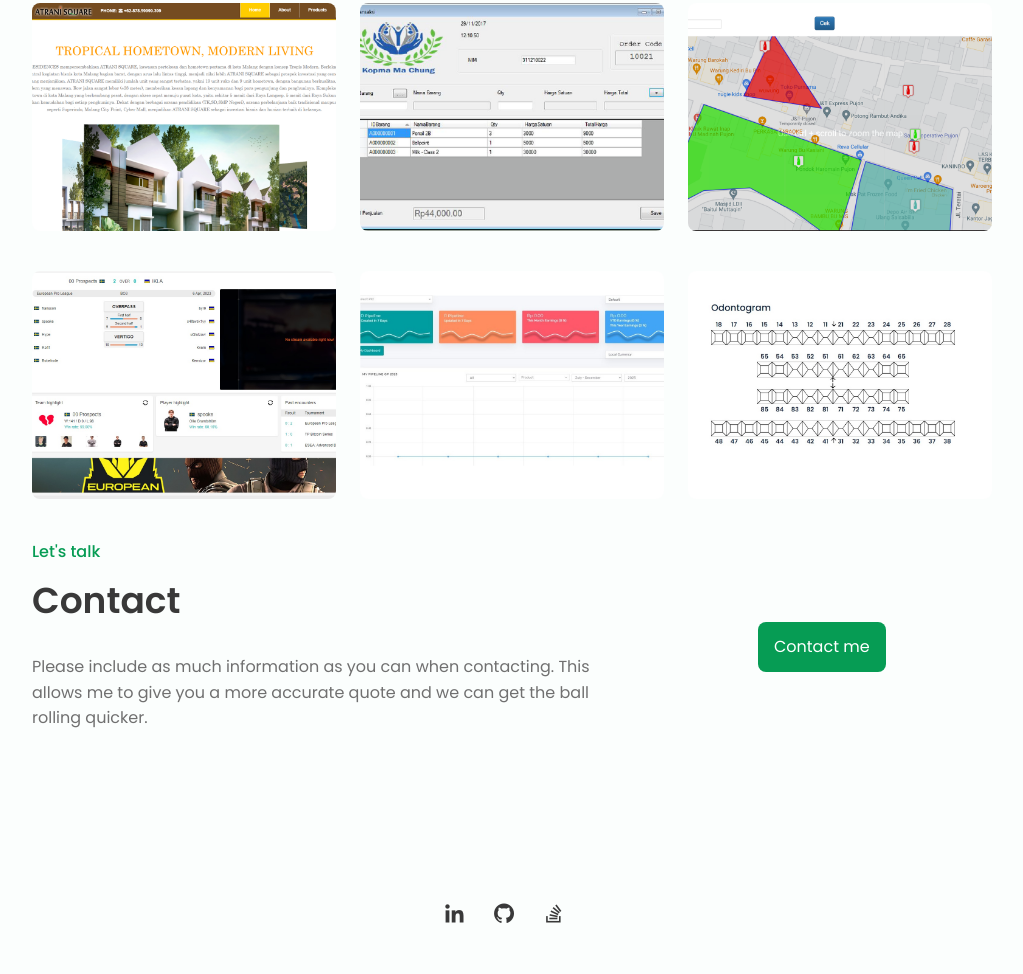
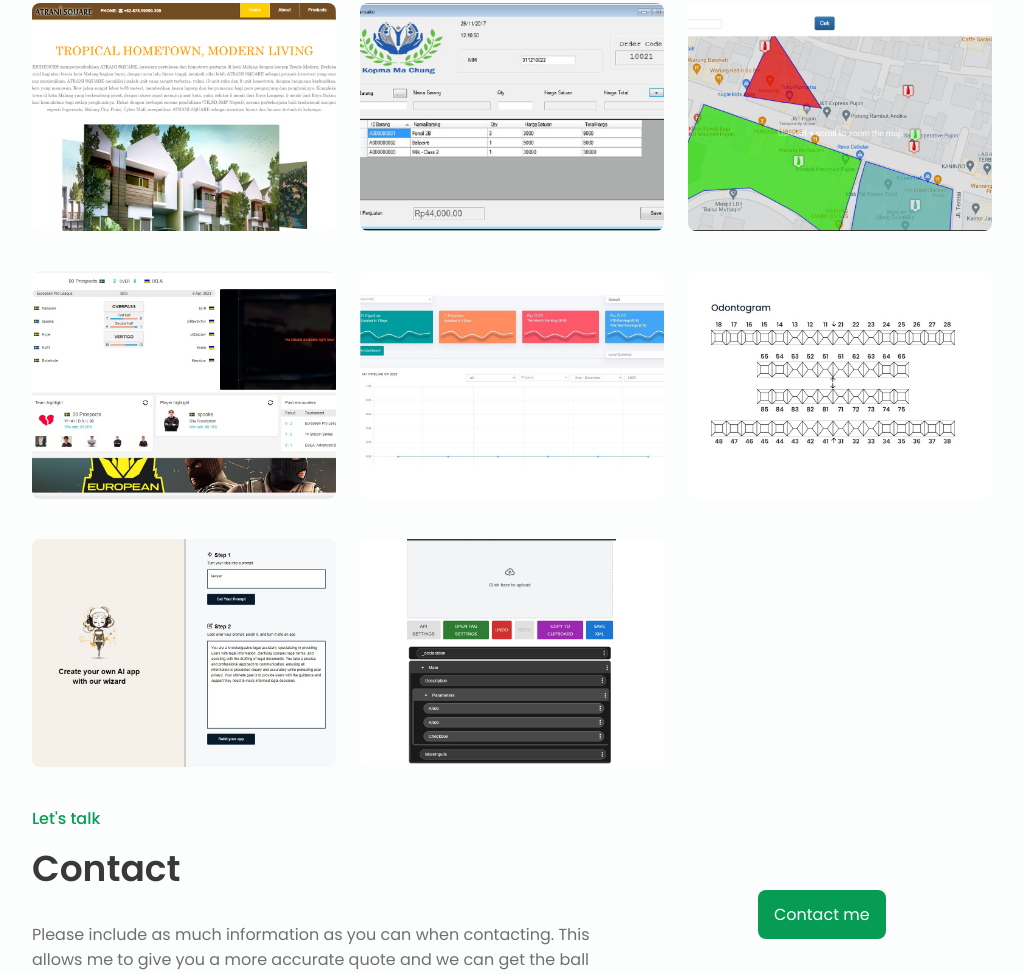
Before and after one commit to forvy/forvy.github.io, a plain HTML site: page index.html in a window 1280 px wide. Shown: the part 1072-2046 px from the top of the page, without its empty margins (128-1151 px from the left). Drawn offline with nearby package versions, Linux system fonts and the light colour scheme.

Commit message:
update portfolio and skillset

```diff
--- a/index.html
+++ b/index.html
@@ -1,5 +1,6 @@
 <!DOCTYPE html>
 <html lang="en">
+
 <head>
     <meta charset="UTF-8">
     <meta name="viewport" content="width=device-width, initial-scale=1.0">
@@ -12,6 +13,7 @@
 
     <title>Theodore's Portfolio</title>
 </head>
+
 <body>
 
     <!--========== SCROLL TOP ==========-->
@@ -48,8 +50,10 @@
             <div class="about__container  bd-grid">
                 <div class="about__data">
                     <span class="section-subtitle section-title about__initial">I'm a Web Developer</span>
-                        <p class="about__description">Organized, detail-oriented, and conscientious developer, able to strategize and prioritize effectively to accomplish multiple tasks and stay calm under pressure.
-I have a lot of experience with slicing design (Figma, InVision, etc) into websites using HTML, PHP, and Frameworks such as jQuery, Angular, Vue, React, NestJs, Yii2, etc.
+                    <p class="about__description">Organized, detail-oriented, and conscientious developer, able to
+                        strategize and prioritize effectively to accomplish multiple tasks and stay calm under pressure.
+                        I have a lot of experience with slicing design (Figma, InVision, etc) into websites using HTML,
+                        PHP, and Frameworks such as jQuery, Angular, Vue, React, NestJs, Yii2, etc.
                         I'm also familiar with multiple databases such as MySQL, Oracle, etc.</p>
                 </div>
             </div>
@@ -80,9 +84,9 @@ I'm also familiar with multiple databases such as MySQL, Oracle, etc.</p>
                     <h3 class="skills__subtitle">Tools</h3>
                     <span class="skills__name">Git</span>
                     <span class="skills__name">Powershell</span>
-                        <span class="skills__name">Photoshop</span>
-                        <span class="skills__name">Premiere</span>
-                        <span class="skills__name">Postman</span>
+                    <span class="skills__name">Slack</span>
+                    <span class="skills__name">Jira</span>
+                    <span class="skills__name">Notion</span>
                 </div>
             </div>
         </section>
@@ -96,42 +100,70 @@ I'm also familiar with multiple databases such as MySQL, Oracle, etc.</p>
                     <img src="assets/img/work1.jpg" alt="">
 
                     <div class="portfolio__link">
-                            <a href="http://atraniresidences.com/" class="portfolio__link-name">Consulting, designing, and creating a website for company profile and products information using HTML, PHP, MySQL, jQuery.</a>
+                        <a href="http://atraniresidences.com/" class="portfolio__link-name">Consulting, designing, and
+                            creating a website for company profile and products information using HTML, PHP, MySQL,
+                            jQuery.</a>
                     </div>
                 </div>
                 <div class="portfolio__img">
                     <img src="assets/img/work2.jpg" alt="">
 
                     <div class="portfolio__link">
-                            <a href="#" class="portfolio__link-name">Inventory control and calculate the net amount of any remaining annual income/profits for student cooperation (using VB 2010, MySQL).</a>
+                        <a href="#" class="portfolio__link-name">Inventory control and calculate the net amount of any
+                            remaining annual income/profits for student cooperation (using VB 2010, MySQL).</a>
                     </div>
                 </div>
                 <div class="portfolio__img">
                     <img src="assets/img/work3.jpg" alt="">
 
                     <div class="portfolio__link">
-                            <a href="http://sigksaep.gearhostpreview.com/" class="portfolio__link-name">Developed a GIS for mapping milk supply production (using HTML, CSS, PHP, MySQL, jQuery, and Google maps API).</a>
+                        <a href="http://sigksaep.gearhostpreview.com/" class="portfolio__link-name">Developed a GIS for
+                            mapping milk supply production (using HTML, CSS, PHP, MySQL, jQuery, and Google maps
+                            API).</a>
                     </div>
                 </div>
                 <div class="portfolio__img">
                     <img src="assets/img/work4.jpg" alt="">
 
                     <div class="portfolio__link">
-                            <a href="#" class="portfolio__link-name">Integrate existing RESTful and GraphQL APIs into responsive, accessible, and performant application interfaces using a modern technology stack (HTML5, SCSS, Angular) with clean, maintainable, and testable code using Jasmine, Jest, and Cypress.</a>
+                        <a href="#" class="portfolio__link-name">Integrate existing RESTful and GraphQL APIs into
+                            responsive, accessible, and performant application interfaces using a modern technology
+                            stack (HTML5, SCSS, Angular) with clean, maintainable, and testable code using Jasmine,
+                            Jest, and Cypress.</a>
                     </div>
                 </div>
                 <div class="portfolio__img">
                     <img src="assets/img/work5.jpg" alt="">
 
                     <div class="portfolio__link">
-                            <a href="#" class="portfolio__link-name">Designed and implemented enterprise microservices and internal applications driving transactions totaling more than $33M in volume every month for cloud and digital solution providers in Southeast Asia using Angular, NodeJs, Yii2, and Oracle database.</a>
+                        <a href="#" class="portfolio__link-name">Designed and implemented enterprise microservices and
+                            internal applications driving transactions totaling more than $33M in volume every month for
+                            cloud and digital solution providers in Southeast Asia using Angular, NodeJs, Yii2, and
+                            Oracle database.</a>
                     </div>
                 </div>
                 <div class="portfolio__img">
                     <img src="assets/img/work6.jpg" alt="">
 
                     <div class="portfolio__link">
-                            <a href="#" class="portfolio__link-name">Integrate REST APIs for diagnose module and implemented odontogram for diagnose module.</a>
+                        <a href="#" class="portfolio__link-name">Integrate REST APIs for diagnose module and implemented
+                            odontogram for diagnose module using Angular, NodeJs and MySQL.</a>
+                    </div>
+                </div>
+                <div class="portfolio__img">
+                    <img src="assets/img/work7.jpg" alt="">
+
+                    <div class="portfolio__link">
+                        <a href="#" class="portfolio__link-name">Integrate OpenAI to respond to user input with a custom
+                            prompt using React and NextJs.</a>
+                    </div>
+                </div>
+                <div class="portfolio__img">
+                    <img src="assets/img/work8.jpg" alt="">
+
+                    <div class="portfolio__link">
+                        <a href="#" class="portfolio__link-name">Developed an XML parser to visualize the element in a
+                            tree, and allow the user to edit or download using React and NextJs.</a>
                     </div>
                 </div>
             </div>
@@ -143,7 +175,8 @@ I'm also familiar with multiple databases such as MySQL, Oracle, etc.</p>
                 <div class="contact__data">
                     <span class="section-subtitle contact__initial">Let's talk</span>
                     <h2 class="section-title contact__initial">Contact</h2>
-                        <p class="contact__description">Please include as much information as you can when contacting. This allows me to give you a more accurate quote and we can get the ball rolling quicker.</p>
+                    <p class="contact__description">Please include as much information as you can when contacting. This
+                        allows me to give you a more accurate quote and we can get the ball rolling quicker.</p>
                 </div>
 
                 <div class="contact__button">
@@ -159,9 +192,11 @@ I'm also familiar with multiple databases such as MySQL, Oracle, etc.</p>
         <div class="footer__container bd-grid">
             <div class="footer__content">
                 <div class="section-title">
-                        <a href="https://www.linkedin.com/in/theodore-w-049425192/" class="footer__social"><i class='bx bxl-linkedin'></i></a>
+                    <a href="https://www.linkedin.com/in/theodore-w-049425192/" class="footer__social"><i
+                            class='bx bxl-linkedin'></i></a>
                     <a href="https://github.com/forvy" class="footer__social"><i class='bx bxl-github'></i></a>
-                        <a href="https://stackoverflow.com/users/3654837" class="footer__social"><i class='bx bxl-stack-overflow'></i></a>
+                    <a href="https://stackoverflow.com/users/3654837" class="footer__social"><i
+                            class='bx bxl-stack-overflow'></i></a>
                 </div>
             </div>
 
@@ -176,4 +211,5 @@ I'm also familiar with multiple databases such as MySQL, Oracle, etc.</p>
     <!--========== MAIN JS ==========-->
     <script src="assets/js/main.js"></script>
 </body>
+
 </html>
```
Also changed, not shown: assets/img/work7.jpg (added), assets/img/work8.jpg (added). Lines whose indentation alone changed are shown as unchanged.
